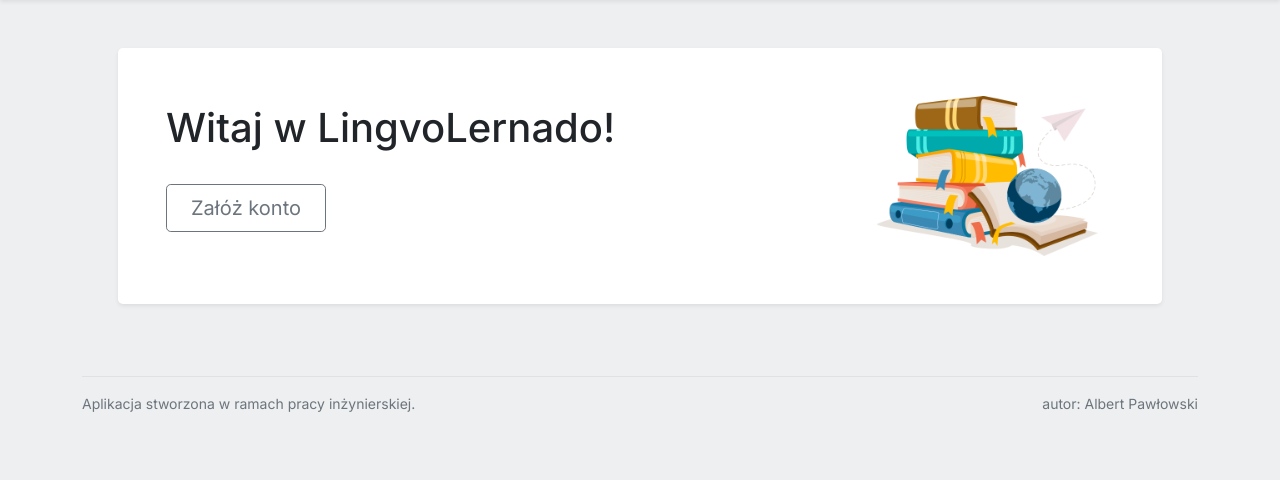
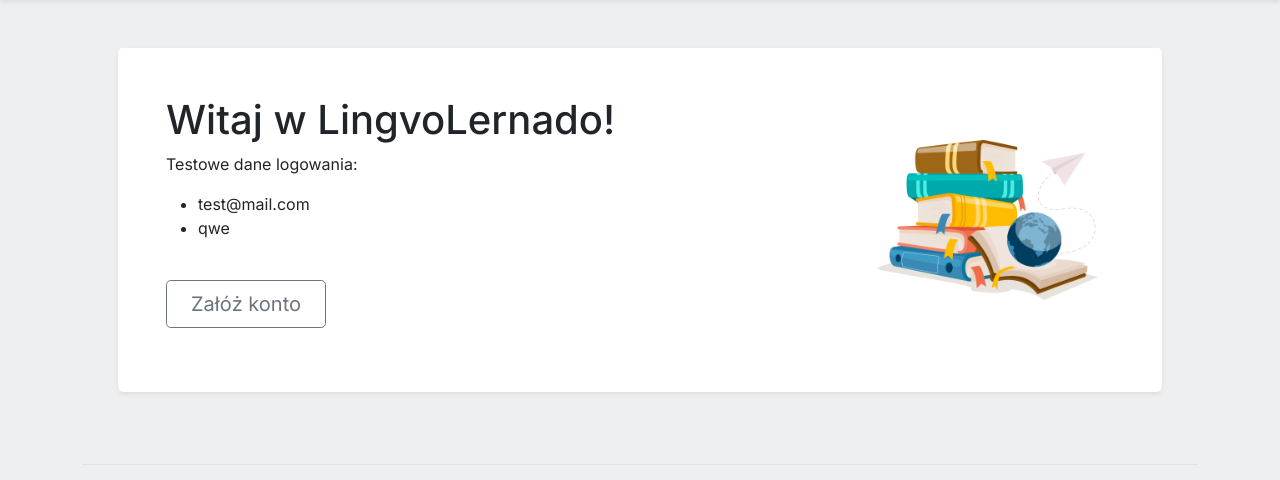
Before and after one commit to alpawlowski/lingvolernado, a Node server app: page / in a window 1280 px wide. Shown: the part 74-554 px from the top of the page. Run offline with Node 20, Linux system fonts and the light colour scheme; some libraries are stand-ins or nearby versions.

Commit message:
Update home.ejs

```diff
--- a/views/pages/home.ejs
+++ b/views/pages/home.ejs
@@ -29,6 +29,13 @@
           <% } else { %>
             <div class="col-md-9">
               <h1>Witaj w LingvoLernado!</h1>
+              <p>
+                Testowe dane logowania:
+              </p>
+              <ul>
+                <li>test@mail.com</li>
+                <li>qwe</li>
+              </ul>
               <p>
                 <a class="btn btn-lg btn-outline-secondary px-4 mt-4" href="/zarejestruj">Załóż konto</a>
               </p>
```
